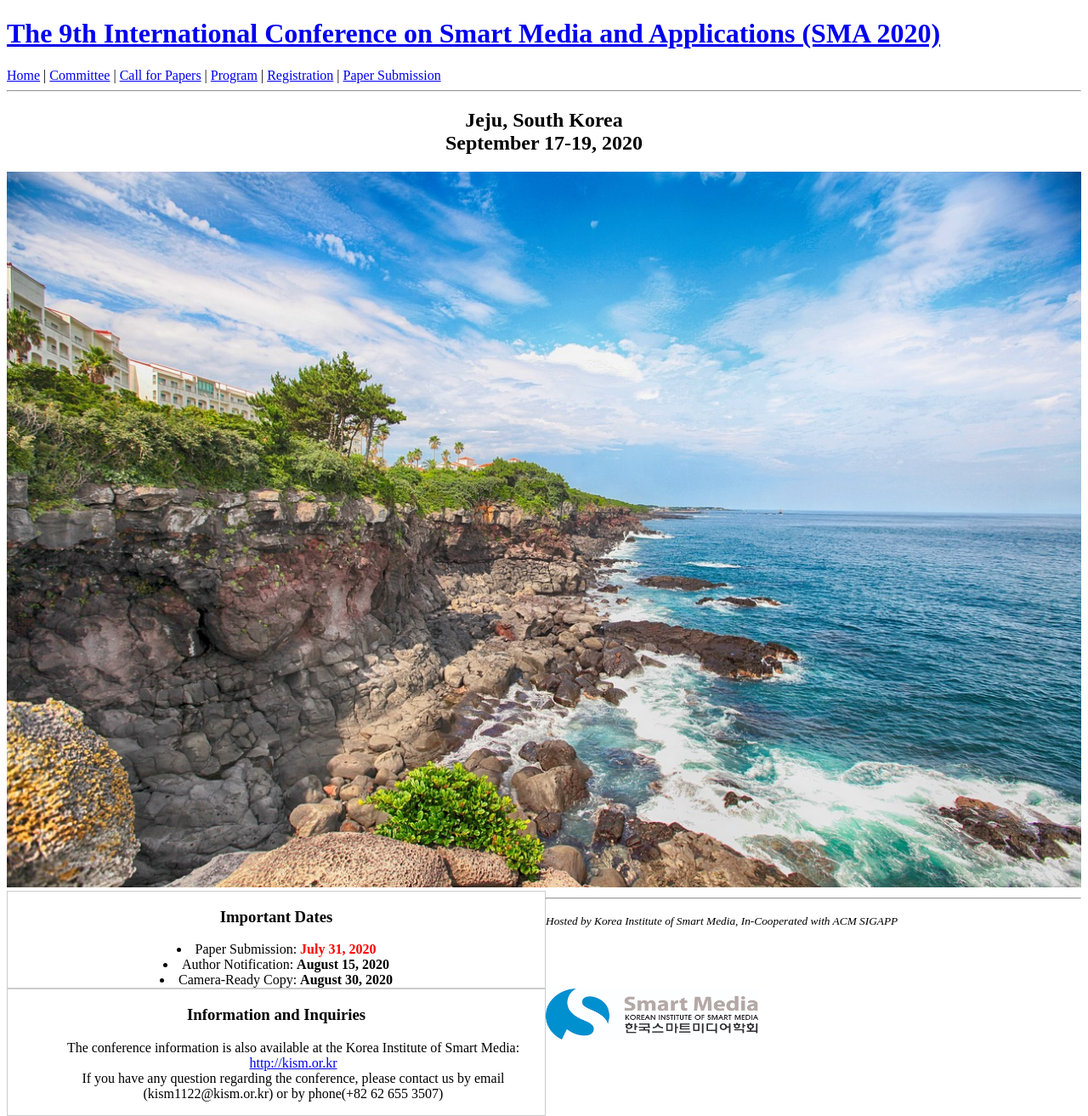
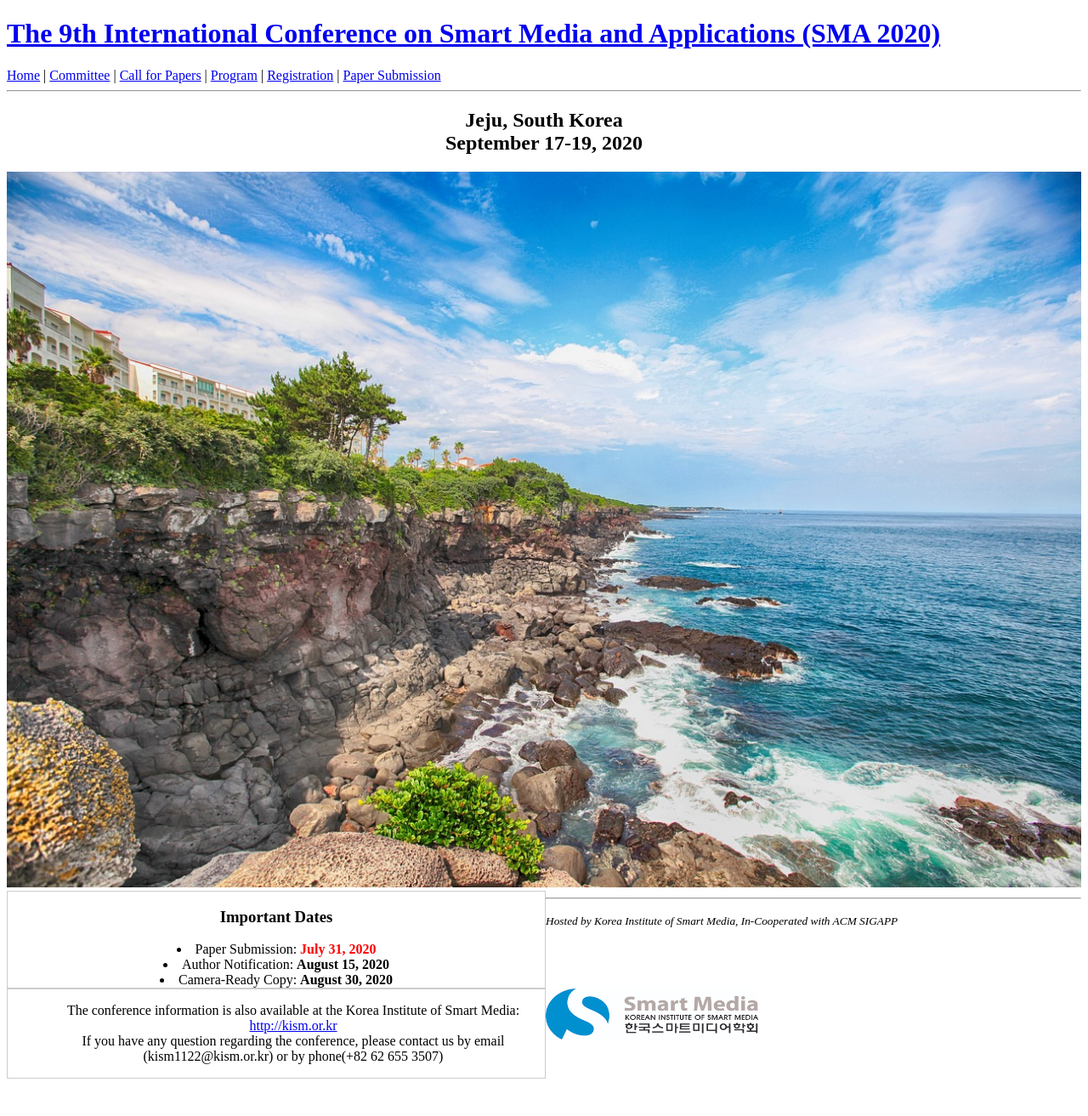
Before and after one commit to icea-conf/sma-2020.github.io, a Jekyll site: the page built from index.html, in a window 1280 px wide. Shown: the whole page at 85% size. Built offline with Jekyll 4.4.1, drawn with Linux system fonts in a browser that asks for light colours; the list of posts is cut into pages by our own code; after the commit the page ends 1269 px from its top, so only the background shows below that.

Commit message:
Update index.html

```diff
--- a/index.html
+++ b/index.html
@@ -15,15 +15,15 @@
             <div class="home_info">
                   <h3>Important Dates</h3>
                   <div>
-                        <li>
+                        <li text-align="left">
                               <a>Paper Submission: </a>
                               <b style="color:#FF0000">July 31, 2020</b>
                         </li>
-                        <li>
+                        <li text-align="left">
                               <a>Author Notification: </a>
                               <b>August 15, 2020</b>
                         </li>
-                        <li>
+                        <li text-align="left">
                               <a>Camera-Ready Copy: </a>
                               <b>August 30, 2020</b>
                         </li>
@@ -31,14 +31,11 @@
             </div>
 
             <div class="home_info">
-                  <center>
-                        <h3>Information and Inquiries</h3>
-                        <ul>
-                              <a>The conference information is also available at the Korea Institute of Smart Media: </a>
-                              <a href='http://kism.or.kr/'>http://kism.or.kr</a><br>
-                              <a>If you have any question regarding the conference, please contact us by email (kism1122@kism.or.kr) or by phone(+82 62 655 3507)</a>
-                        </ul>
-                  </center>
+                  <ul>
+                        <a>The conference information is also available at the Korea Institute of Smart Media: </a>
+                        <a href='http://kism.or.kr/'>http://kism.or.kr</a><br>
+                        <a>If you have any question regarding the conference, please contact us by email (kism1122@kism.or.kr) or by phone(+82 62 655 3507)</a>
+                  </ul>
             </div>
       </center>
 </div>
```
